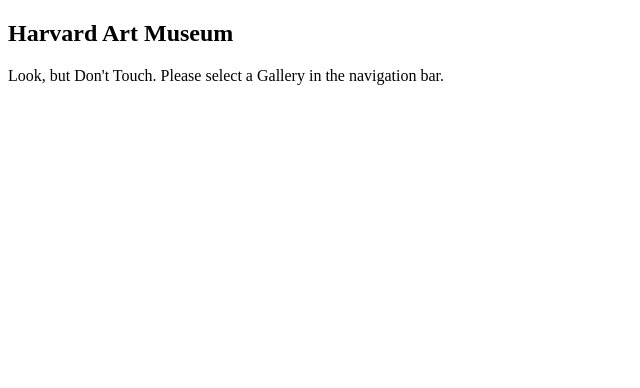
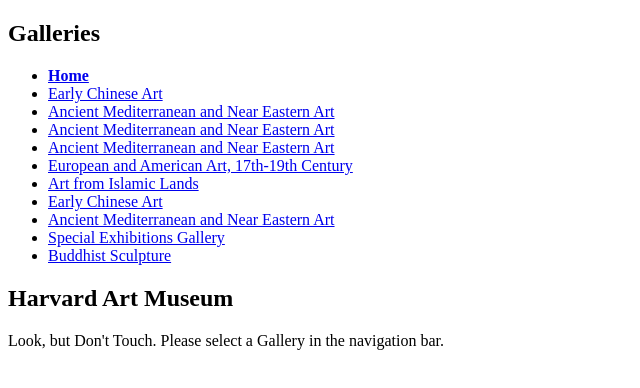
Before and after one commit to craftycarmen/react-router-art-museum, a React (Vite) app in the folder art-museum/: page / in a window 1280 px wide. Shown: the top 388 px of the page, without its empty margins (0-640 px from the left). Built offline with nearby package versions, Linux system fonts and the light colour scheme; the HTML template or start-up script is replaced by a standard one.

Commit message:
phase 3 complete

```diff
--- a/art-museum/src/App.jsx
+++ b/art-museum/src/App.jsx
@@ -1,8 +1,22 @@
-import { createBrowserRouter, RouterProvider } from 'react-router-dom';
+import { createBrowserRouter, RouterProvider, Outlet } from 'react-router-dom';
 import harvardArt from './data/harvardArt';
 import GalleryNavigation from './components/GalleryNavigation/GalleryNavigation';
 
+function Layout() {
+  return (
+    <div>
+      <GalleryNavigation galleries={harvardArt.records} />
+      <main>
+        <Outlet />
+      </main>
+    </div>
+  )
+}
+
 const router = createBrowserRouter([
+  {
+    element: <Layout />,
+    children: [
       {
         path: '*',
         element: <h2>Page Not Found</h2>
@@ -13,12 +27,11 @@
           <h2>Harvard Art Museum</h2>
           <p>Look, but Don&apos;t Touch. Please select a Gallery in the navigation bar.</p>
         </>
-  },
-  {
-    path: '/galleries/',
-    element: <GalleryNavigation galleries={harvardArt.records} />
+      }
+    ]
   }
 ])
+
 function App() {
   return <RouterProvider router={router} />;
 }
--- /dev/null
+++ b/art-museum/src/components/GalleryNavigation/GalleryNavigation.css
@@ -0,0 +1,3 @@
+.active {
+    font-weight: bold;
+}
--- a/art-museum/src/components/GalleryNavigation/GalleryNavigation.jsx
+++ b/art-museum/src/components/GalleryNavigation/GalleryNavigation.jsx
@@ -1,5 +1,6 @@
 import React from 'react'
 import { NavLink } from 'react-router-dom'
+import './GalleryNavigation.css'
 
 export default function GalleryNavigation({ galleries }) {
     return (
```
Lines whose indentation alone changed are shown as unchanged.
